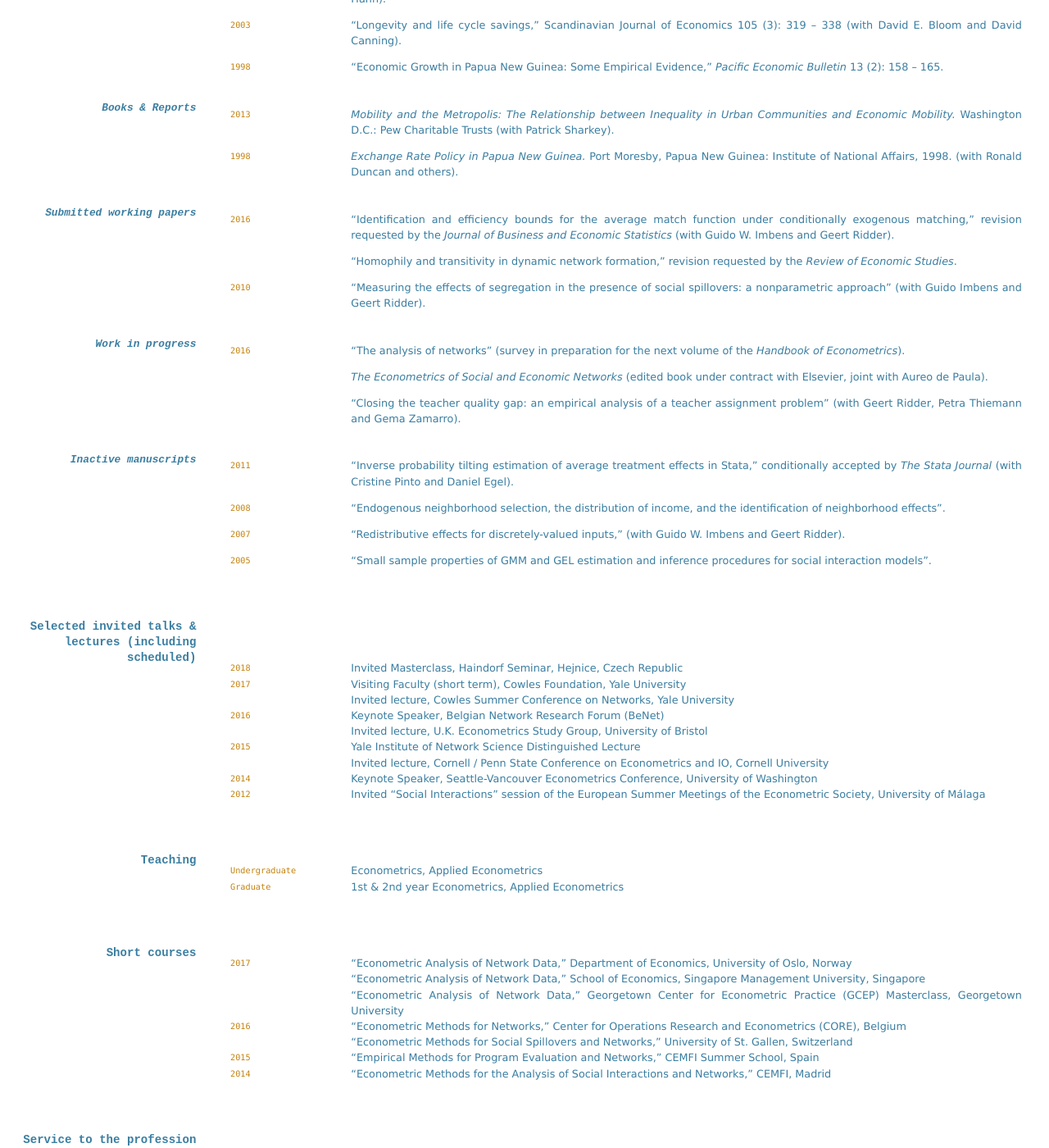
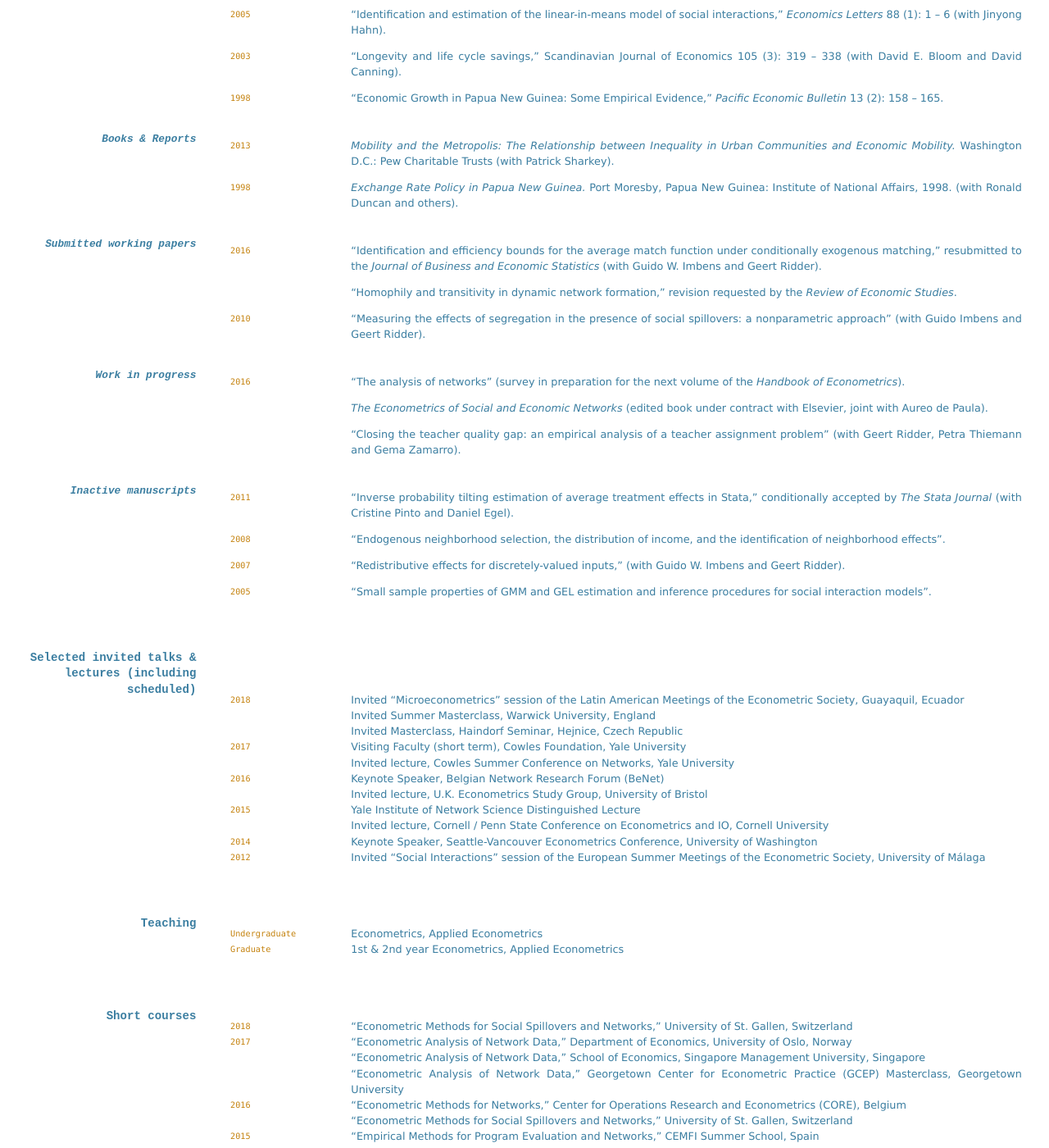
Before and after one commit to snowdj/econometrics-7, a Jekyll site: the page built from _pages/06_cv.md, in a window 1280 px wide and 1400 px high, scrolled down 1993 px. Shown: the whole window at 82% size. Built offline with Jekyll 4.4.1, drawn with Linux system fonts in a browser that asks for light colours; some of the changed text lies outside the part shown.

Commit message:
CV update

```diff
--- a/_pages/06_cv.md
+++ b/_pages/06_cv.md
@@ -33,6 +33,7 @@
 - Summa Cum Laude
 
 ## Grants, fellowships, and awards
+`2018` George Stevens Academy Athletics Hall of Fame, Inaugural Induction Class
 `2015 - 2018` National Science Foundation (SES #1357499) grant: “Econometric models for networks and matching with heterogeneous agents” (PI) (325K)
 `2009 – 2012` National Science Foundation (SES #0921928) grant: “Collaborative research: identification, estimation and application of semiparametric panel data models” (PI) (365K)
 `2008 – 2009` National Science Foundation (SES #0820361) grant: “Collaborative research: the econometrics of reallocations in the presence of complementarity and social spillovers: estimands, identification and estimation” (PI) (212K)
@@ -47,16 +48,17 @@
 `1997` Daniel Ounjian Prize
 Lewis F. Manly Memorial Prize
 Phi Beta Kappa
+Eastern Collegiate Athletic Conference Men's 3000m Indoor Track Champion
+`1992` Maine State Class B Boy's 2 mile Indoor Track Champion
 
 ## Publications
 `Citation analysis:` [Google Scholar](https://scholar.google.com/citations?user=ff5UvfQAAAAJ&hl=en), [ResearcherID](http://www.researcherid.com/rid/H-4515-2011), [Scopus](http://www.scopus.com/authid/detail.uri?authorId=8221099400)
 
 ### Articles
 
+`2018` "Identifying and estimating neighborhood effects," _Journal of Economic Literature_ 56 (2) 1 - 52.
 
 `2017` “A quantile correlated random coefficients panel data model,” accepted by the _Journal of Econometrics_ (with Jinyong Hahn, Alex Poirier and Jim Powell).
-
-"Identifying and estimating neighborhood effects," accepted by the _Journal of Economic Literature_.
 
 “An econometric model of network formation with degree heterogeneity," _Econometrica_ 85 (4): 1033 - 1063 (_Lead article_).
 
@@ -98,7 +100,7 @@
 `1998` _Exchange Rate Policy in Papua New Guinea._ Port Moresby, Papua New Guinea: Institute of National Affairs, 1998. (with Ronald Duncan and others).
 
 ### Submitted working papers
-`2016` "Identification and efficiency bounds for the average match function under conditionally exogenous matching,” revision requested by the _Journal of Business and Economic Statistics_ (with Guido W. Imbens and Geert Ridder).
+`2016` "Identification and efficiency bounds for the average match function under conditionally exogenous matching,” resubmitted to the _Journal of Business and Economic Statistics_ (with Guido W. Imbens and Geert Ridder).
 
 “Homophily and transitivity in dynamic network formation,” revision requested by the _Review of Economic Studies_.
 
@@ -123,7 +125,9 @@
 `2005` “Small sample properties of GMM and GEL estimation and inference procedures for social interaction models”.
 
 ## Selected invited talks & lectures (including scheduled)
-`2018` Invited Masterclass, Haindorf Seminar, Hejnice, Czech Republic
+`2018` Invited “Microeconometrics” session of the Latin American Meetings of the Econometric Society, Guayaquil, Ecuador
+Invited Summer Masterclass, Warwick University, England
+Invited Masterclass, Haindorf Seminar, Hejnice, Czech Republic
 `2017` Visiting Faculty (short term), Cowles Foundation, Yale University
 Invited lecture, Cowles Summer Conference on Networks, Yale University
 `2016` Keynote Speaker, Belgian Network Research Forum (BeNet)
@@ -138,6 +142,7 @@
 `Graduate` 1st & 2nd year Econometrics, Applied Econometrics
 
 ## Short courses
+`2018` “Econometric Methods for Social Spillovers and Networks,” University of St. Gallen, Switzerland
 `2017` “Econometric Analysis of Network Data,” Department of Economics, University of Oslo, Norway
 “Econometric Analysis of Network Data,” School of Economics, Singapore Management University, Singapore
 “Econometric Analysis of Network Data,” Georgetown Center for Econometric Practice (GCEP) Masterclass, Georgetown University
@@ -161,6 +166,7 @@
 Board of Editors, _Journal of Economic Literature_
 
 ### Conferences
+`2018` Co-Organizer, Gary Chamberlain Retirement Conference
 `2016` Co-Organizer, Berkeley/CEMMAP Conference on Networks
 `2012` Program Committee, North American Summer Meetings of the Econometric Society
 `2008` Co-Organizer, All-UC Econometrics Conference
@@ -174,4 +180,4 @@
 `2009 – 2011` Visiting Professor of Research, Federal Reserve Bank of New York (short visits)
 `2006 – 2011` Research Affiliate (Development Economics), Centre for Economic Policy Research
 
-Last updated: August 2017 -->
+Last updated: May 2018 -->
```
Also changed, not shown: other parts of _pages/06_cv.md (+1 -1 lines), _pages/02_contact.md (+2 -2 lines), 4 other files.
